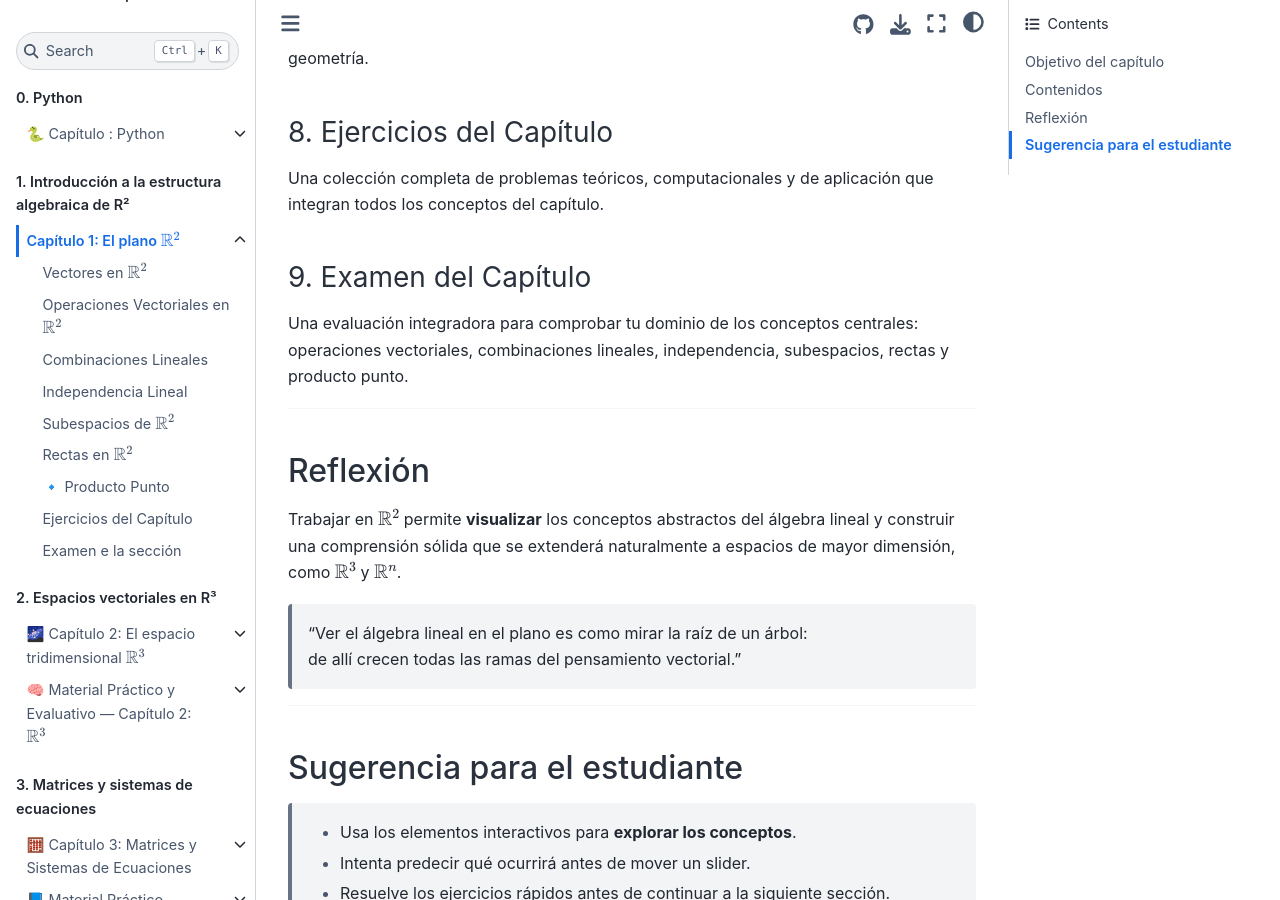
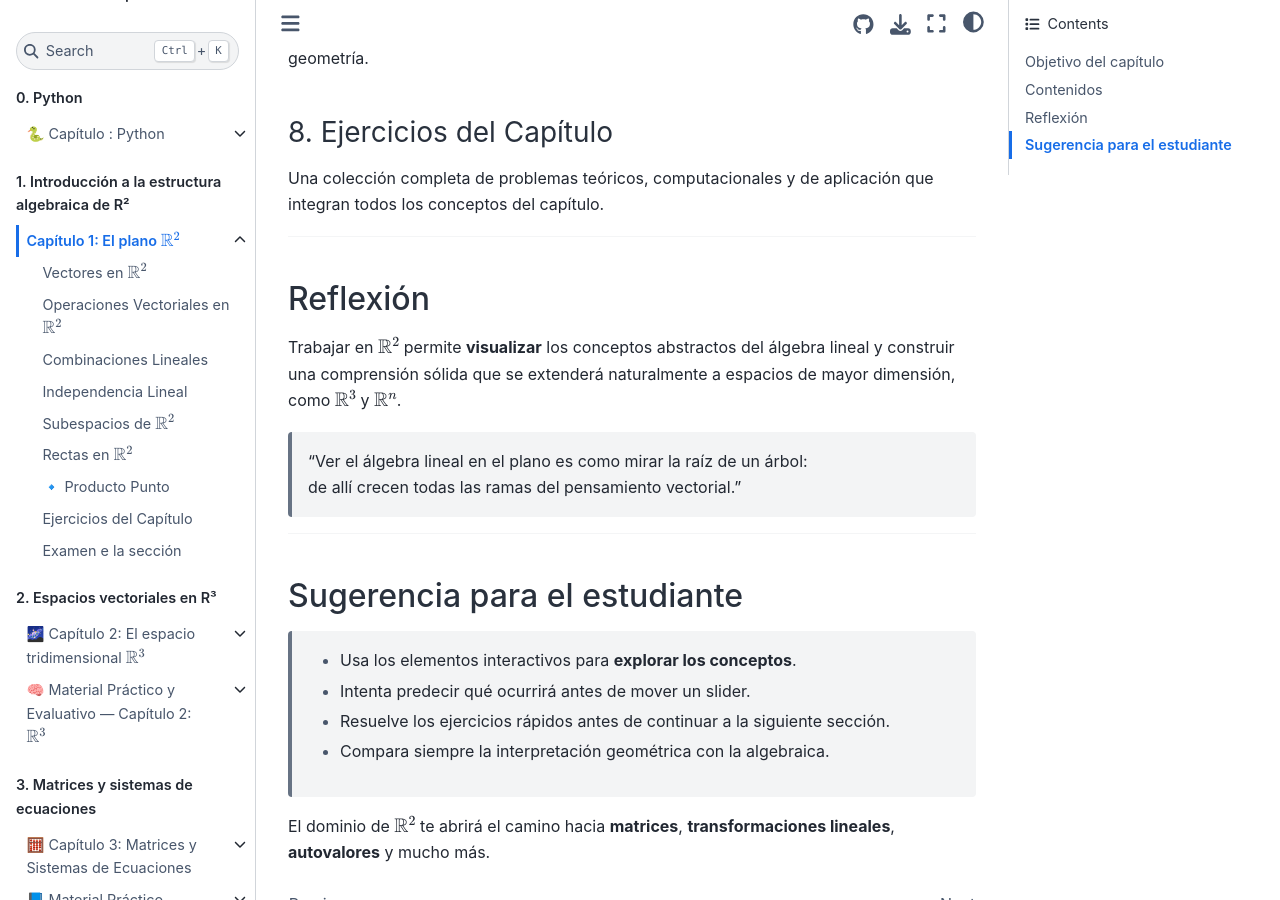
Before and after one commit to naranjo-jd/testing_linear_book, a Jupyter Book: the page built from book/chapters/01-espacios_vectoriales_r2/index.md, in a window 1280 px wide and 900 px high, scrolled down 1945 px. Built offline with Jupyter Book 1.0.4 settings and Sphinx 7.4.7 and the Sphinx Book theme 1.1.4, drawn with Linux system fonts in a browser that asks for light colours; comment, search, counter and statistics services are not loaded.

```diff
--- a/book/chapters/01-espacios_vectoriales_r2/index.md
+++ b/book/chapters/01-espacios_vectoriales_r2/index.md
@@ -46,9 +46,6 @@ El producto escalar te permite medir ángulos entre vectores, definir ortogonali
 ###  8. Ejercicios del Capítulo
 Una colección completa de problemas teóricos, computacionales y de aplicación que integran todos los conceptos del capítulo.
 
-###  9. Examen del Capítulo
-Una evaluación integradora para comprobar tu dominio de los conceptos centrales: operaciones vectoriales, combinaciones lineales, independencia, subespacios, rectas y producto punto.
-
 ---
 
 ##  Reflexión
```
Also changed, not shown: book/chapters/01-espacios_vectoriales_r2/01_vectores.ipynb, book/chapters/01-espacios_vectoriales_r2/02_operaciones.ipynb, book/chapters/01-espacios_vectoriales_r2/04_independencia_lineal.ipynb, book/chapters/01-espacios_vectoriales_r2/05_subespacios.ipynb, book/chapters/01-espacios_vectoriales_r2/07_producto_punto.ipynb, book/chapters/01-espacios_vectoriales_r2/08_ejercicios_capitulo.ipynb.
